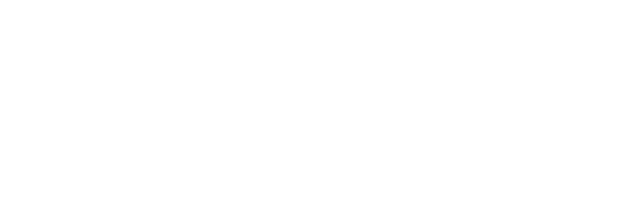
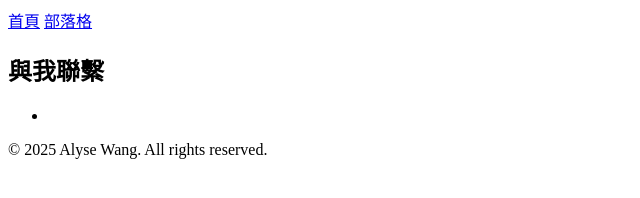
Before and after one commit to yuhsiang777/workProjectTwo, a plain HTML site: page index.html in a window 1280 px wide. Shown: the whole page, without its empty margins (0-640 px from the left). Drawn offline with Linux system fonts and the light colour scheme.

Commit message:
初步架設 index 架構

```diff
--- a/index.html
+++ b/index.html
@@ -3,9 +3,41 @@
 <head>
   <meta charset="UTF-8">
   <meta name="viewport" content="width=`, initial-scale=1.0">
-  <title>Document</title>
+  <title>最終任務 - 個人品牌網站</title>
 </head>
 <body>
+  <header>
+    <nav>
+      <a href="#">首頁</a>
+      <a href="#">部落格</a>
+    </nav>
+  </header>
+  <main>
+    <!-- 自我介紹 -->
+    <section></section>
+    <!-- 專業服務與方案 -->
+    <section></section>
+    <!-- 部落格精選 -->
+    <section></section>
+    <!-- 職涯諮詢成功案例 -->
+    <section></section>
+    <!-- 訂閱電子報 -->
+    <section></section>
+    <!-- 與我聯繫 -->
+    <section>
+      <h2>與我聯繫</h2>
+      <ul>
+        <li>
+          <a href="">
 
+          </a>
+        </li>
+
+      </ul>
+    </section>
+  </main>
+  <footer>
+    <p>© 2025 Alyse Wang. All rights reserved.</p>
+  </footer>
 </body>
 </html>
```
